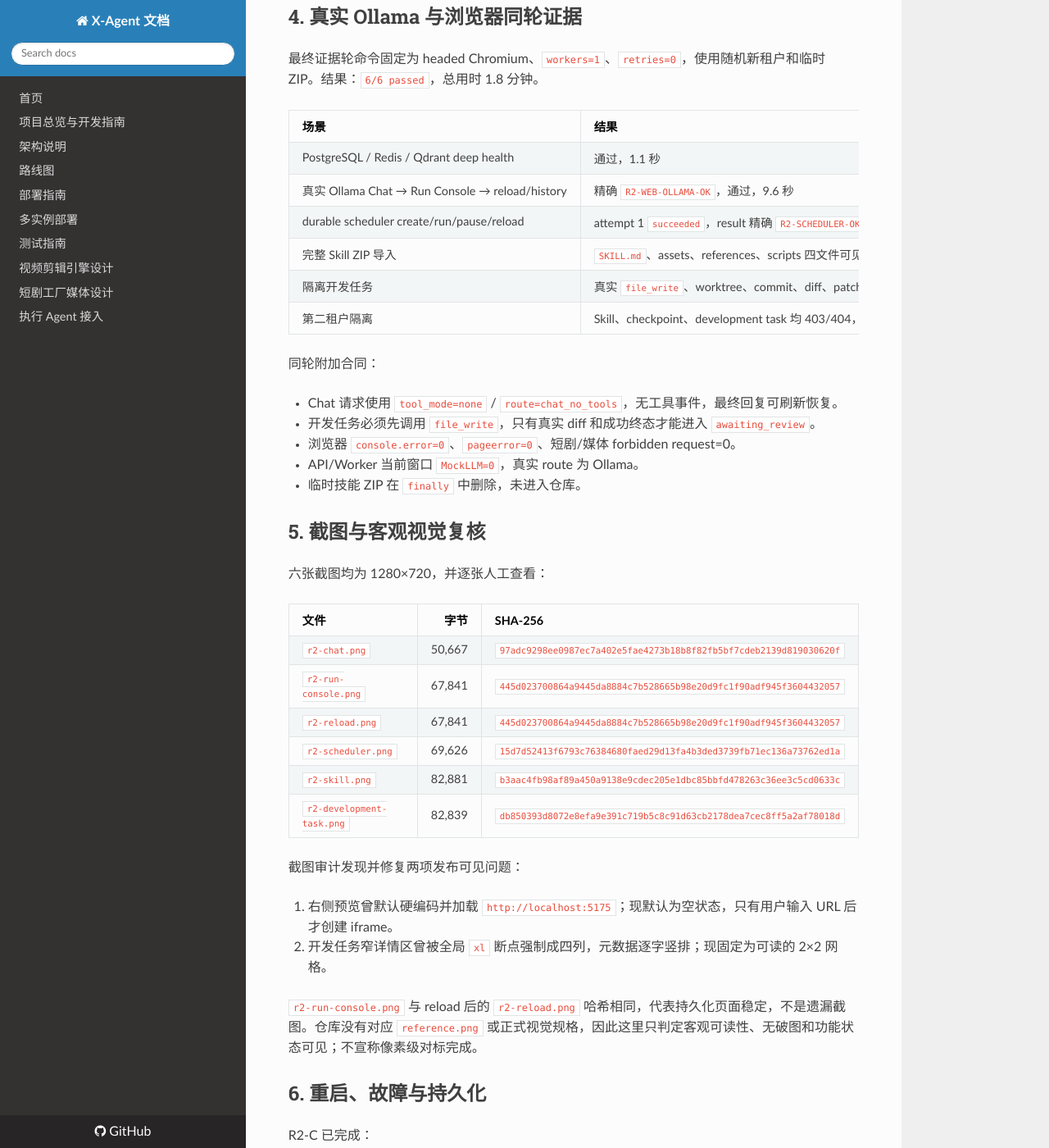
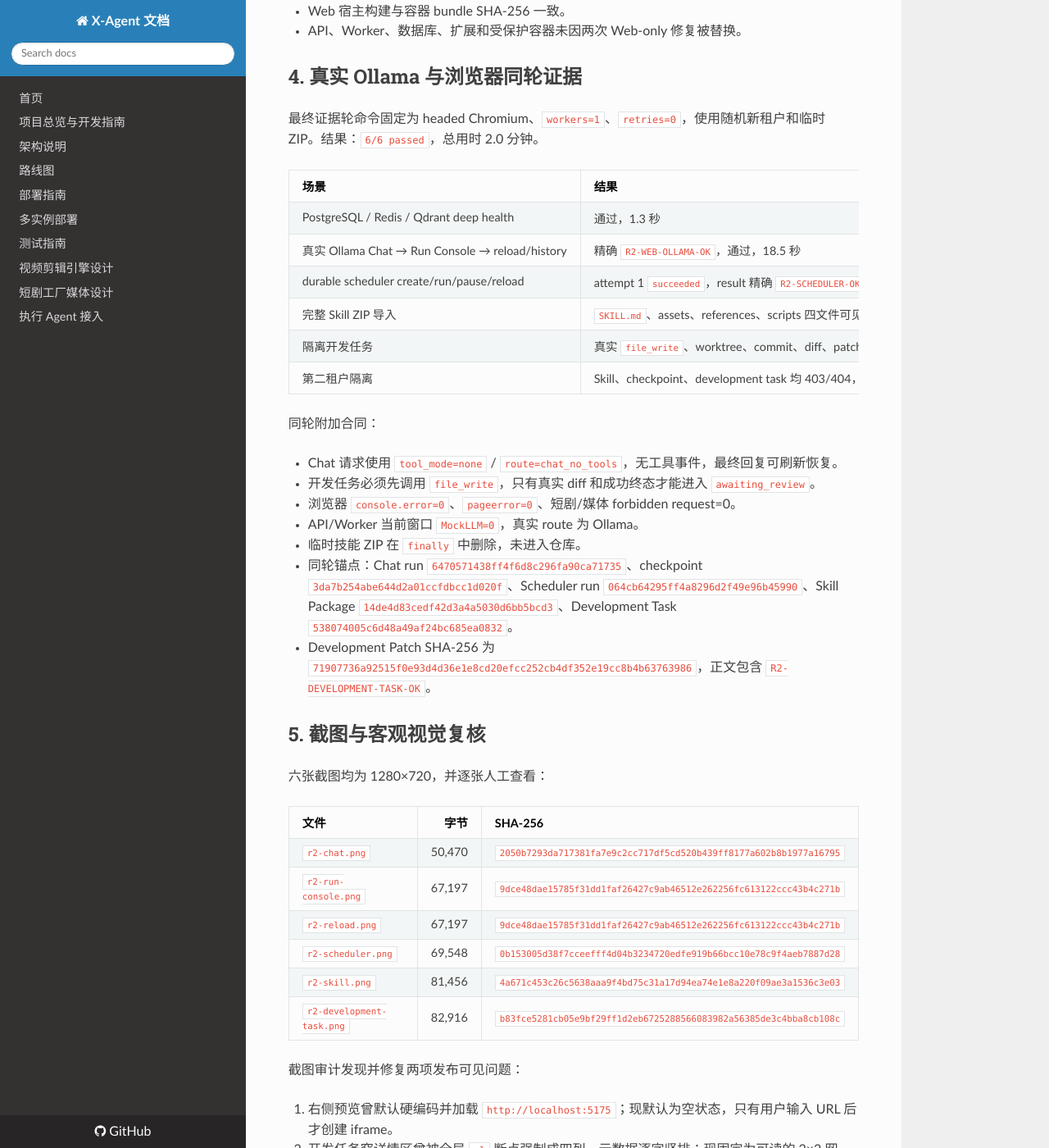
Before and after one commit to xiongpinji/xiongbao, an MkDocs documentation site: the page built from docs/coordination/reports/WEB_API_R2_STAGING_TRIAL_EVIDENCE.md, in a window 1280 px wide and 1400 px high, scrolled down 2375 px. Shown: the whole window at 82% size. Built offline with MkDocs 1.6.1, drawn with Linux system fonts in a browser that asks for light colours; nearby versions of some CDN libraries; some of the changed text lies outside the part shown.

Commit message:
docs(证据): 更新 R2 最终验收结果
记录可复现的 Web/API 后端测试范围、最终同轮浏览器锚点与六张新鲜截图，并修正原始全仓失败计数。

验证：739 passed / 8 skipped；release 40/40；headed Chromium 6/6。

```diff
--- a/docs/coordination/reports/WEB_API_R2_STAGING_TRIAL_EVIDENCE.md
+++ b/docs/coordination/reports/WEB_API_R2_STAGING_TRIAL_EVIDENCE.md
@@ -22,12 +22,13 @@
 
 ### 2.1 API/Worker
 
-- 最终候选 API 镜像原始全量收集 860 项：`832 passed / 14 failed / 14 skipped`。
-- 14 项失败全部位于明确排除的短剧/媒体路径：audio pipeline 4 项、creative studio 6 项、media 1 项、pipeline 2 项、runtime creative status 1 项；`network=none` 下外部 Pollinations 路由不可用。本报告不把原始全仓结果描述为全绿。
-- 使用 14 个精确 node id 排除上述范围后，R2 Web/API 镜像结果为 `832 passed / 14 skipped / 2 warnings`，用时 477.4 秒。
-- 14 项 skip：可选 `edge_tts` 5 项、可选 `moviepy` 1 项、默认关闭的 Docker integration 8 项。
+- 最终候选 API 镜像原始全量收集 860 项：`833 passed / 13 failed / 14 skipped`。
+- 13 项失败全部位于明确排除的短剧/媒体路径：audio pipeline 3 项、creative studio 6 项、media 1 项、pipeline 2 项、runtime creative status 1 项；`network=none` 下外部 Pollinations 路由不可用。本报告不把原始全仓结果描述为全绿。
+- R2 Web/API 范围以完整产品模块为边界，排除短剧、画布、编辑器、媒体、producer、pipeline、audio 和 E2B 测试模块，并在共享 runtime 文件中排除 1 个 creative production node。最终 API 镜像结果为 `739 passed / 8 skipped / 2 warnings`，用时 233.3 秒。
+- 8 项 skip 均为默认关闭的 Docker integration 实机测试。
 - 2 条 warning：passlib `crypt` 弃用；OIDC 伪造 HS256 安全测试故意使用短 HMAC key。
-- 当前源码相关回归：checkpoint、resume、orchestration、evidence、ops 共 `80/80`；evidence/ops 独立 `25/25`；release unittest `38/38`。
+- CI 已使用 `scripts/run_webapi_release_tests.py` 执行同一 Web/API 范围，合同测试锁定完整排除边界，禁止退回裸 `pytest -q`。
+- 当前源码相关回归：checkpoint、resume、orchestration、evidence、ops 共 `80/80`；evidence/ops 独立 `25/25`；release unittest `40/40`。
 - 最终镜像包含且只包含所需运维脚本；安装布局和源码布局均可导入 evidence/ops 脚本。
 
 ### 2.2 静态与发布门
@@ -78,16 +79,16 @@
 
 ## 4. 真实 Ollama 与浏览器同轮证据
 
-最终证据轮命令固定为 headed Chromium、`workers=1`、`retries=0`，使用随机新租户和临时 ZIP。结果：`6/6 passed`，总用时 1.8 分钟。
+最终证据轮命令固定为 headed Chromium、`workers=1`、`retries=0`，使用随机新租户和临时 ZIP。结果：`6/6 passed`，总用时 2.0 分钟。
 
 | 场景 | 结果 |
 | --- | --- |
-| PostgreSQL / Redis / Qdrant deep health | 通过，1.1 秒 |
-| 真实 Ollama Chat → Run Console → reload/history | 精确 `R2-WEB-OLLAMA-OK`，通过，9.6 秒 |
-| durable scheduler create/run/pause/reload | attempt 1 `succeeded`，result 精确 `R2-SCHEDULER-OK`，error 为空，32.3 秒 |
+| PostgreSQL / Redis / Qdrant deep health | 通过，1.3 秒 |
+| 真实 Ollama Chat → Run Console → reload/history | 精确 `R2-WEB-OLLAMA-OK`，通过，18.5 秒 |
+| durable scheduler create/run/pause/reload | attempt 1 `succeeded`，result 精确 `R2-SCHEDULER-OK`，error 为空，13.0 秒 |
 | 完整 Skill ZIP 导入 | `SKILL.md`、assets、references、scripts 四文件可见，2.1 秒 |
-| 隔离开发任务 | 真实 `file_write`、worktree、commit、diff、patch、下载/审查链通过，59.9 秒 |
-| 第二租户隔离 | Skill、checkpoint、development task 均 403/404，1.8 秒 |
+| 隔离开发任务 | 真实 `file_write`、worktree、commit、diff、patch、下载/审查链通过，1.4 分钟 |
+| 第二租户隔离 | Skill、checkpoint、development task 均 403/404，1.6 秒 |
 
 同轮附加合同：
 
@@ -96,6 +97,8 @@
 - 浏览器 `console.error=0`、`pageerror=0`、短剧/媒体 forbidden request=0。
 - API/Worker 当前窗口 `MockLLM=0`，真实 route 为 Ollama。
 - 临时技能 ZIP 在 `finally` 中删除，未进入仓库。
+- 同轮锚点：Chat run `6470571438ff4f6d8c296fa90ca71735`、checkpoint `3da7b254abe644d2a01ccfdbcc1d020f`、Scheduler run `064cb64295ff4a8296d2f49e96b45990`、Skill Package `14de4d83cedf42d3a4a5030d6bb5bcd3`、Development Task `538074005c6d48a49af24bc685ea0832`。
+- Development Patch SHA-256 为 `71907736a92515f0e93d4d36e1e8cd20efcc252cb4df352e19cc8b4b63763986`，正文包含 `R2-DEVELOPMENT-TASK-OK`。
 
 ## 5. 截图与客观视觉复核
 
@@ -103,12 +106,12 @@
 
 | 文件 | 字节 | SHA-256 |
 | --- | ---: | --- |
-| `r2-chat.png` | 50,667 | `97adc9298ee0987ec7a402e5fae4273b18b8f82fb5bf7cdeb2139d819030620f` |
-| `r2-run-console.png` | 67,841 | `445d023700864a9445da8884c7b528665b98e20d9fc1f90adf945f3604432057` |
-| `r2-reload.png` | 67,841 | `445d023700864a9445da8884c7b528665b98e20d9fc1f90adf945f3604432057` |
-| `r2-scheduler.png` | 69,626 | `15d7d52413f6793c76384680faed29d13fa4b3ded3739fb71ec136a73762ed1a` |
-| `r2-skill.png` | 82,881 | `b3aac4fb98af89a450a9138e9cdec205e1dbc85bbfd478263c36ee3c5cd0633c` |
-| `r2-development-task.png` | 82,839 | `db850393d8072e8efa9e391c719b5c8c91d63cb2178dea7cec8ff5a2af78018d` |
+| `r2-chat.png` | 50,470 | `2050b7293da717381fa7e9c2cc717df5cd520b439ff8177a602b8b1977a16795` |
+| `r2-run-console.png` | 67,197 | `9dce48dae15785f31dd1faf26427c9ab46512e262256fc613122ccc43b4c271b` |
+| `r2-reload.png` | 67,197 | `9dce48dae15785f31dd1faf26427c9ab46512e262256fc613122ccc43b4c271b` |
+| `r2-scheduler.png` | 69,548 | `0b153005d38f7cceefff4d04b3234720edfe919b66bcc10e78c9f4aeb7887d28` |
+| `r2-skill.png` | 81,456 | `4a671c453c26c5638aaa9f4bd75c31a17d94ea74e1e8a220f09ae3a1536c3e03` |
+| `r2-development-task.png` | 82,916 | `b83fce5281cb05e9bf29ff1d2eb6725288566083982a56385de3c4bba8cb108c` |
 
 截图审计发现并修复两项发布可见问题：
 
```
Also changed, not shown: other parts of docs/coordination/reports/WEB_API_R2_STAGING_TRIAL_EVIDENCE.md (+3 -3 lines), docs/coordination/WEB_API_RELEASE_TASK_BOARD.md (+2 -2 lines), 6 other files.
